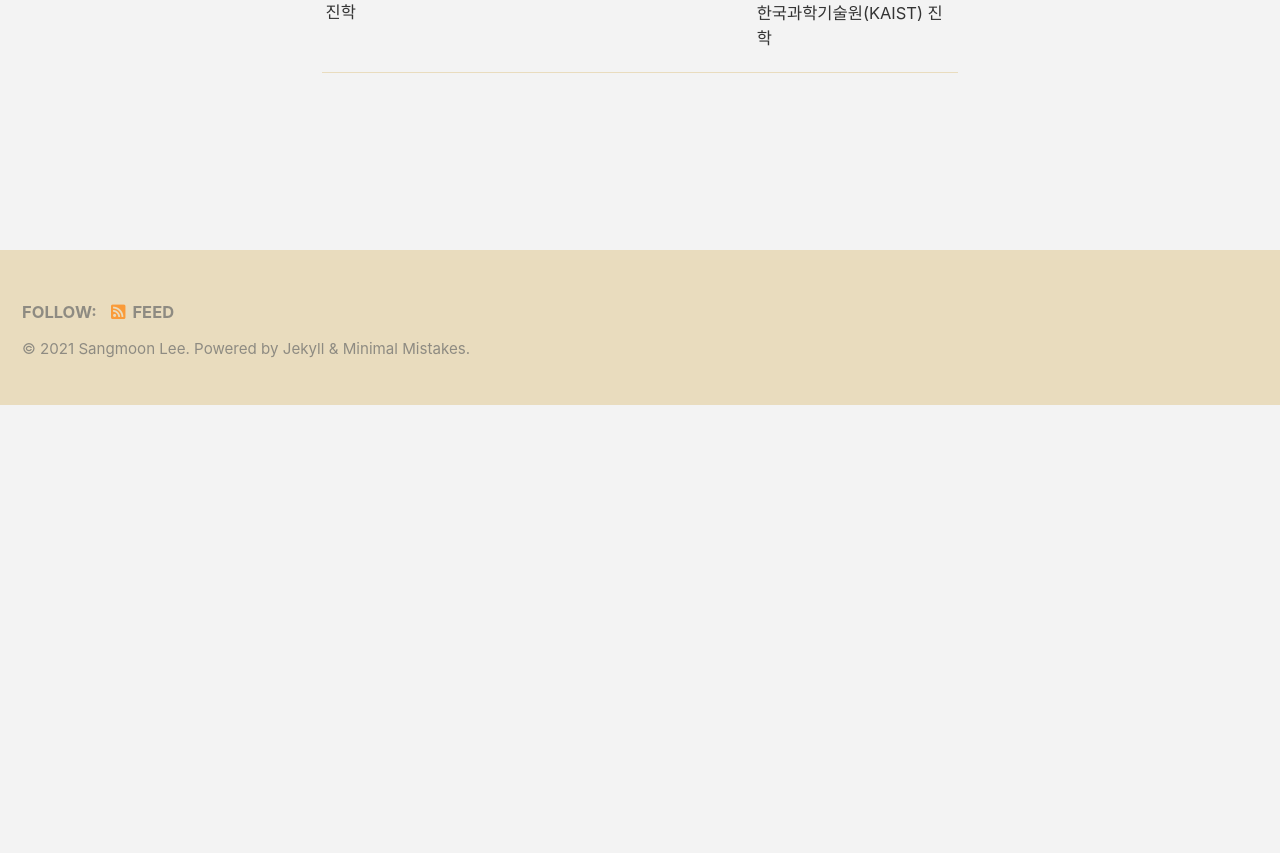
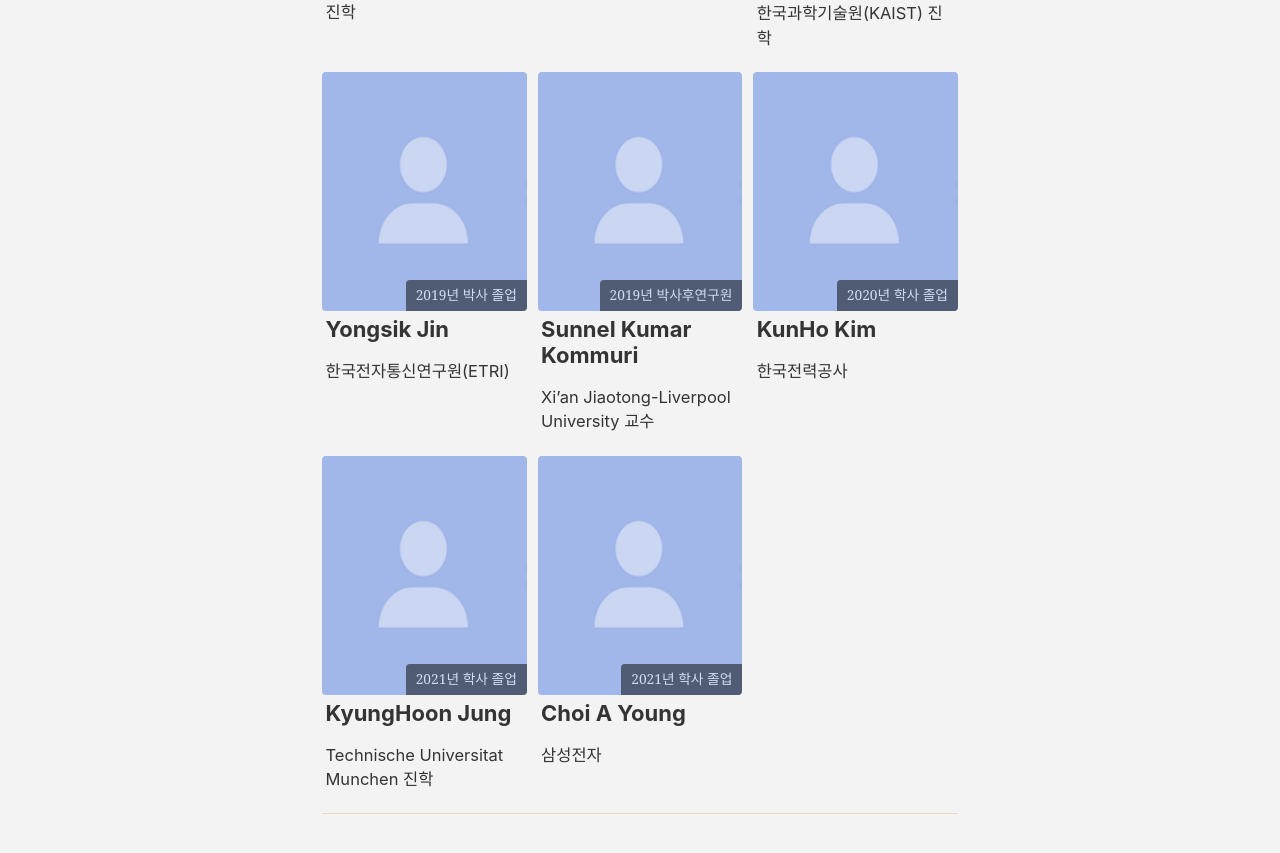
Before and after one commit to CPSC-LAB/CPSC-LAB.github.io, a Jekyll site: the page built from _pages/members.md, in a window 1280 px wide and 900 px high, scrolled down 4111 px. Shown: the top 853 px of the window. Built offline with Jekyll 4.4.1, drawn with Linux system fonts in a browser that asks for light colours; cached includes are drawn as plain includes; before the commit the page ends 4516 px from its top, so only the background shows below that.

Commit message:
Update members.md

```diff
--- a/_pages/members.md
+++ b/_pages/members.md
@@ -93,8 +93,27 @@ feature_row4:
     title: "EungChang Mason Lee"
     excerpt : "한국과학기술원(KAIST) 진학"
 
+  - image_path: /assets/images/members/noface.jpg
+    image_caption: "2019년 박사 졸업"
+    title: "Yongsik Jin"
+    excerpt : "한국전자통신연구원(ETRI)"
+  - image_path: /assets/images/members/noface.jpg
+    image_caption: "2019년 박사후연구원"
+    title: "Sunnel Kumar Kommuri"
+    excerpt : "Xi'an Jiaotong-Liverpool University 교수"
+  - image_path: /assets/images/members/noface.jpg
+    image_caption: "2020년 학사 졸업"
+    title: "KunHo Kim"
+    excerpt : "한국전력공사"
 
-
+  - image_path: /assets/images/members/noface.jpg
+    image_caption: "2021년 학사 졸업"
+    title: "KyungHoon Jung"
+    excerpt : "Technische Universitat Munchen 진학"
+  - image_path: /assets/images/members/noface.jpg
+    image_caption: "2021년 학사 졸업"
+    title: "Choi A Young"
+    excerpt : "삼성전자"
 ---
 
 ### Ph.D. Candidate
```
